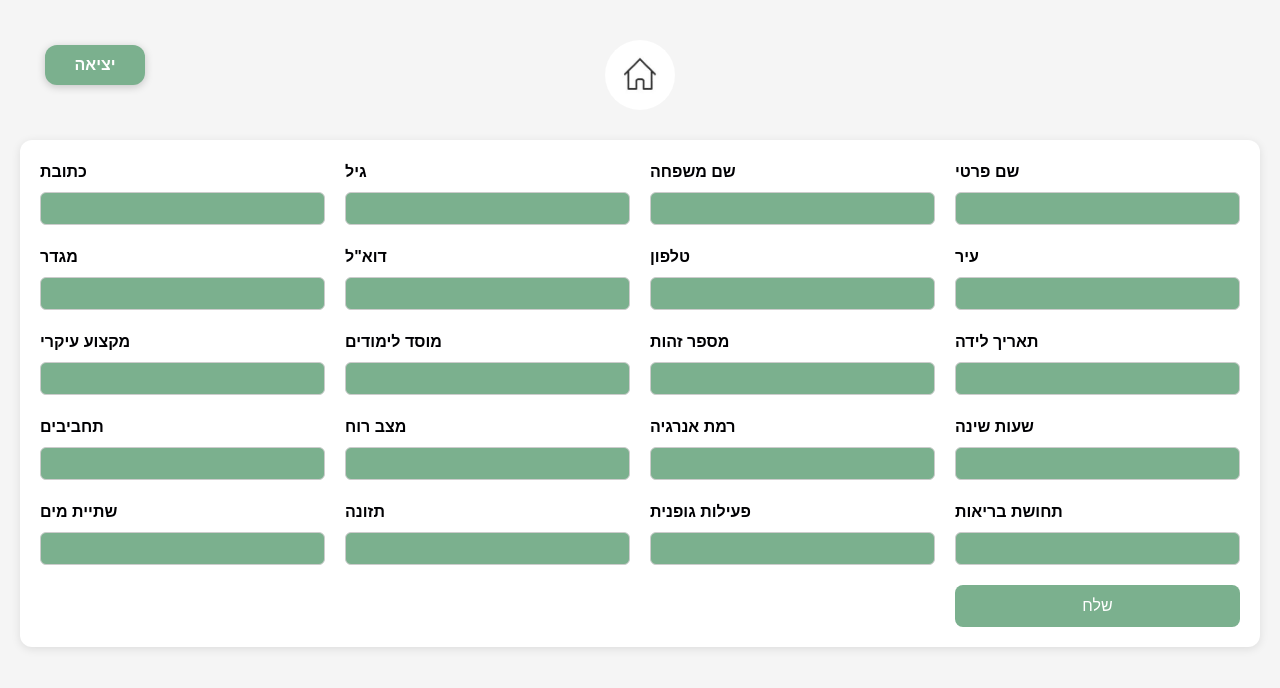
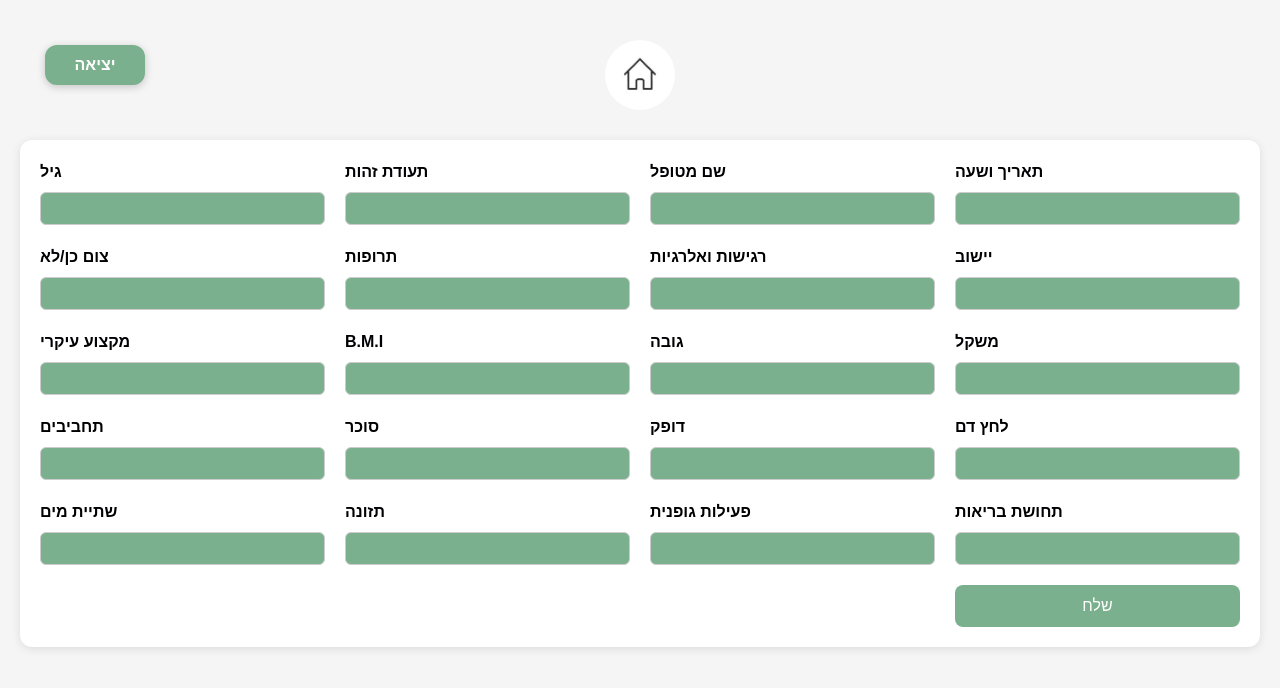
Before and after one commit to Mohasalyan/nurse-my, a React (Vite) app in the folder client/: page /dailytest in a window 1280 px wide. Shown: the top 688 px of the page. Built offline with nearby package versions, Linux system fonts and the light colour scheme.

Commit message:
updated form, still not done

```diff
--- a/client/src/pages/DailyTest/DailyTest.jsx
+++ b/client/src/pages/DailyTest/DailyTest.jsx
@@ -18,21 +18,25 @@ const DailyTest = () => {
     alert(JSON.stringify(inputs, null, 2)); // show form data as JSON
   };
   const fields = [
-    { label: "שם פרטי", name: "firstName" },
-    { label: "שם משפחה", name: "lastName" },
+    { label: "תאריך ושעה", name: "dateAndTime" },
+    { label: "שם מטופל", name: "name" },
+    { label: "תעודת זהות", name: "id" },
     { label: "גיל", name: "age" },
-    { label: "כתובת", name: "address" },
-    { label: "עיר", name: "city" },
-    { label: "טלפון", name: "phone" },
-    { label: "דוא\"ל", name: "email" },
-    { label: "מגדר", name: "gender" },
-    { label: "תאריך לידה", name: "birthDate" },
-    { label: "מספר זהות", name: "idNumber" },
-    { label: "מוסד לימודים", name: "school" },
+
+    { label: "יישוב", name: "address" },
+    { label: "רגישות ואלרגיות", name: "allergies" },
+    { label: "תרופות", name: "meds" },
+    { label: "צום כן/לא", name: "fasting" },
+
+    { label: "משקל", name: "weight" },
+    { label: "גובה", name: "height" },
+    { label: "B.M.I", name: "bmi" },
     { label: "מקצוע עיקרי", name: "mainSubject" },
-    { label: "שעות שינה", name: "sleepHours" },
-    { label: "רמת אנרגיה", name: "energyLevel" },
-    { label: "מצב רוח", name: "mood" },
+
+    { label: "לחץ דם", name: "bloodPressure" },
+    { label: "דופק", name: "pulse" },
+    { label: "סוכר", name: "sugar" },
+
     { label: "תחביבים", name: "hobbies" },
     { label: "תחושת בריאות", name: "healthFeeling" },
     { label: "פעילות גופנית", name: "exercise" },
```
